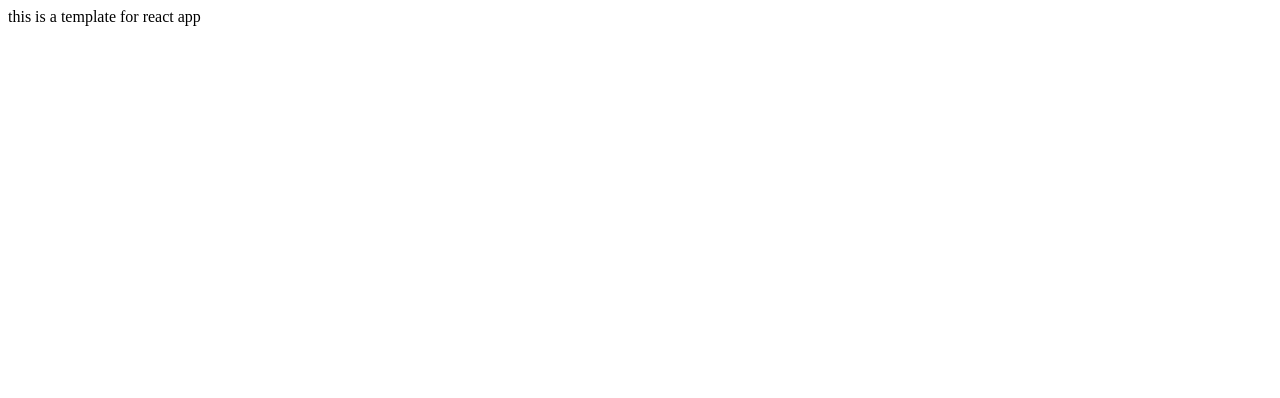
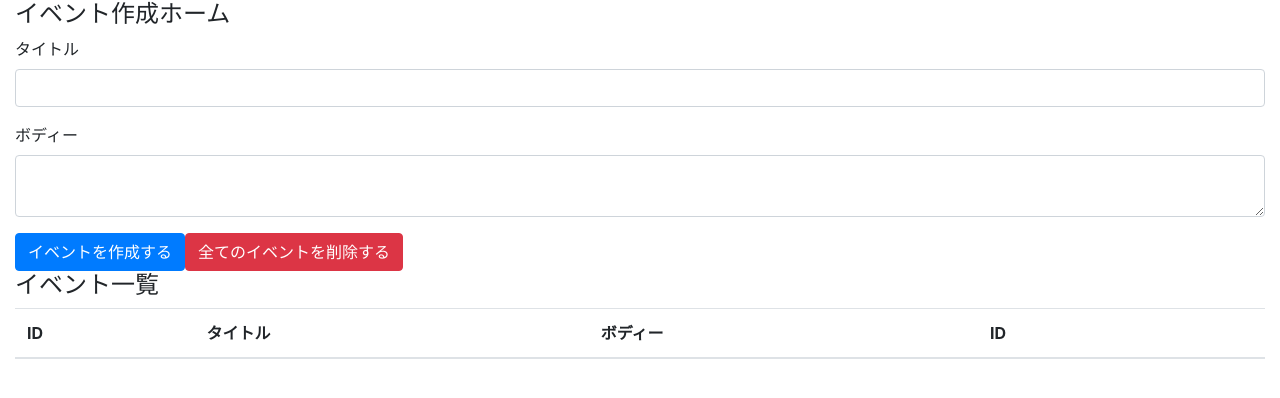
Before and after one commit to inoueryou/react-hooks-101, a React (Create React App) app: page / in a window 1280 px wide. Shown: the top 398 px of the page. Built offline with nearby package versions, Linux system fonts and the light colour scheme.

Commit message:
create event form and event table with bootstrap

```diff
--- a/package.json
+++ b/package.json
@@ -3,6 +3,7 @@
   "version": "0.1.0",
   "private": true,
   "dependencies": {
+    "bootstrap": "4.3.1",
     "react": "^17.0.1",
     "react-dom": "^17.0.1",
     "react-scripts": "3.0.1"
--- a/src/App.js
+++ /dev/null
@@ -1,13 +0,0 @@
-import React from 'react';
-
-
-
-const App = () => {
-  return (
-    <div>
-	this is a template for react app
-    </div>
-  );
-}
-
-export default App;
--- /dev/null
+++ b/src/components/App.js
@@ -0,0 +1,42 @@
+import React from 'react';
+
+import 'bootstrap/dist/css/bootstrap.min.css'
+
+const App = () => {
+  return (
+    <div className="container-fluid">
+      <h4>イベント作成ホーム</h4>
+      <form>
+        <div className="form-group">
+          <label htmlFor="formEventTitle">タイトル</label>
+          <input className="form-control" id="formEventTitle"/>
+        </div>
+
+        <div className="form-group">
+          <label htmlFor="formEventTitle">ボディー</label>
+          <textarea className="form-control" id="formEventTitle"/>
+        </div>
+
+        <button className="btn btn-primary">イベントを作成する</button>
+        <button className="btn btn-danger">全てのイベントを削除する</button>
+      </form>
+
+      <h4>イベント一覧</h4>
+      <table className="table table-hover">
+        <thead>
+          <tr>
+            <th>ID</th>
+            <th>タイトル</th>
+            <th>ボディー</th>
+            <th>ID</th>
+            <th></th>
+          </tr>
+        </thead>
+        <tbody>
+        </tbody>
+      </table>
+    </div>
+  );
+}
+
+export default App;
--- a/src/index.js
+++ b/src/index.js
@@ -1,7 +1,6 @@
 import React from 'react'
 import ReactDOM from 'react-dom'
-
-import App from './App'
+import App from './components/App'
 
 
 ReactDOM.render(<App />, document.getElementById('root'))
```
Also changed, not shown: 1 other file (tests, documents, lock files or other folders).
